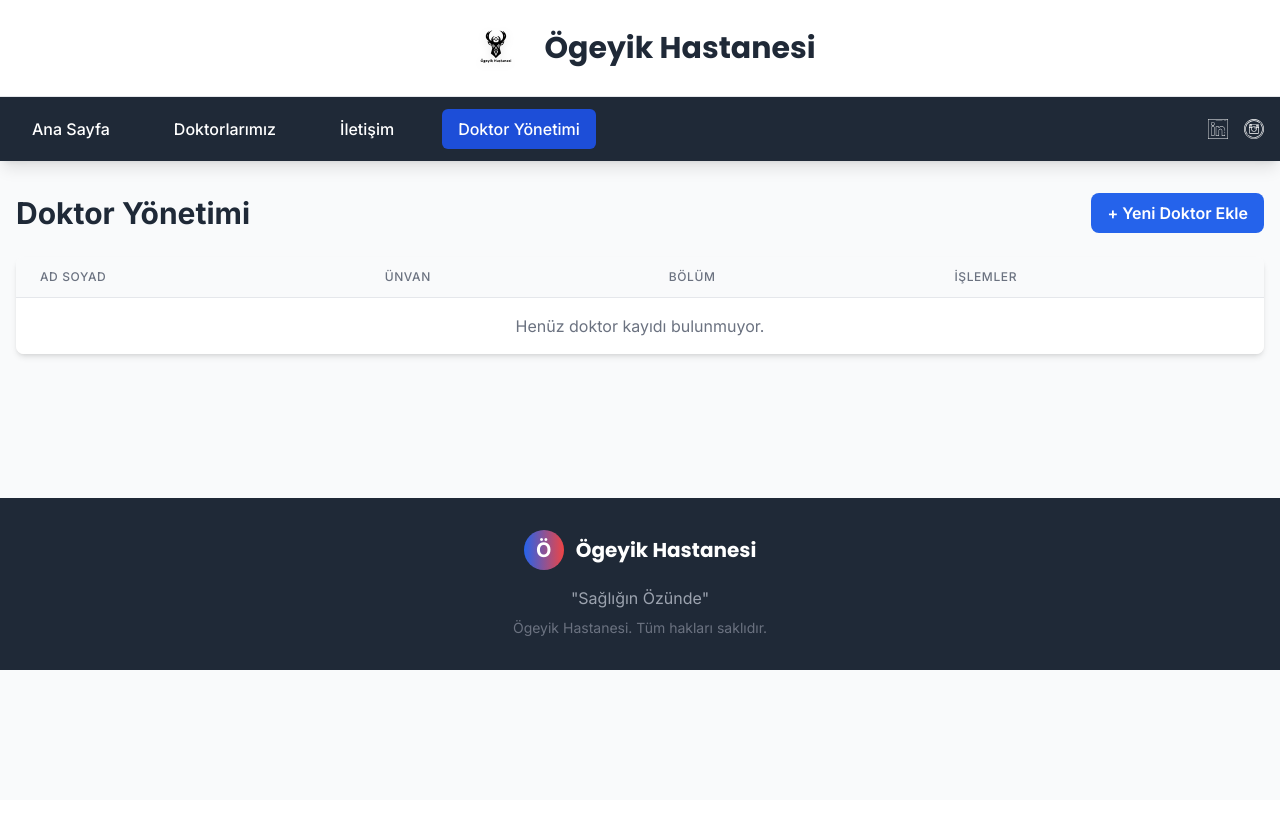
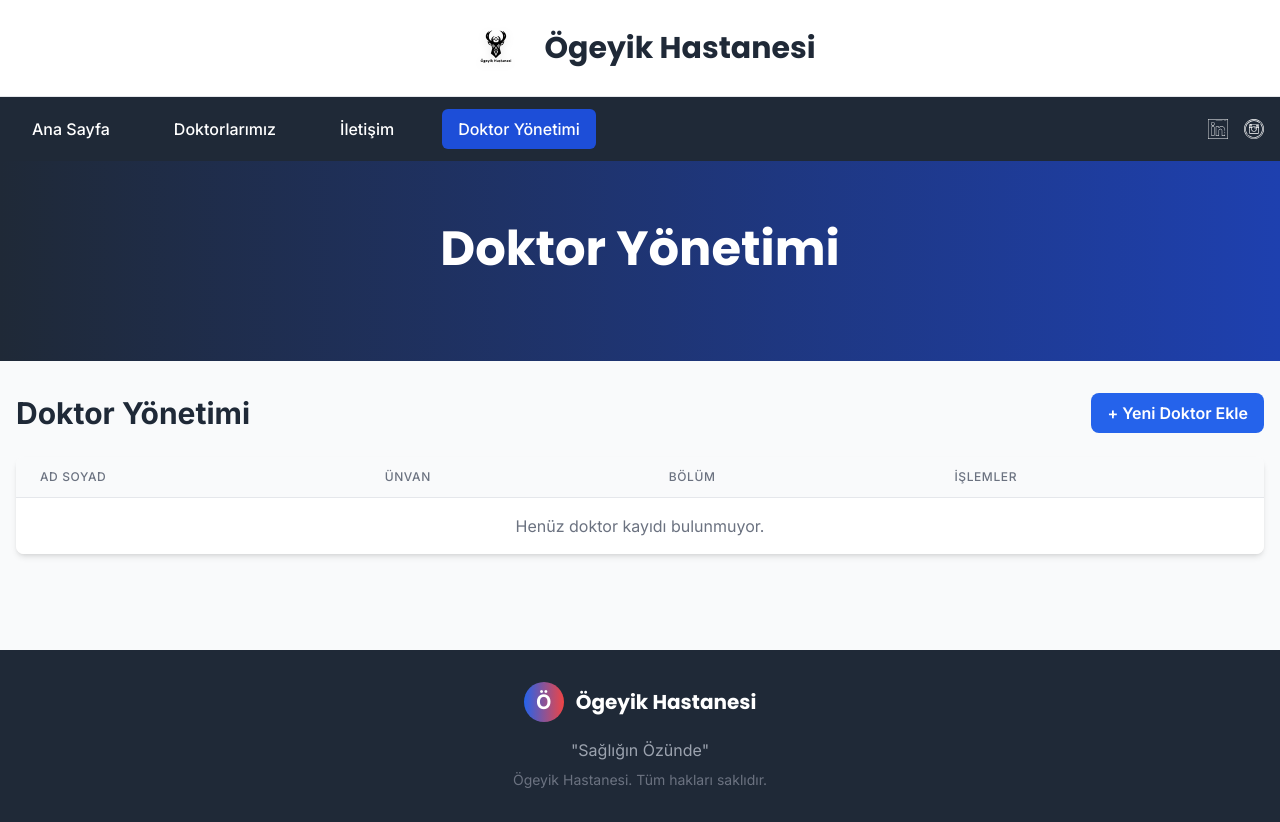
Before and after one commit to Fozunn/hastane_projesi, a Django app: page /doktor-yonetimi/ in a window 1280 px wide. Before the commit the page ends 670 px from the top, so only its background shows below. Run offline with Django 5.2, Linux system fonts and the light colour scheme; data that the repository does not hold is empty; some libraries are stand-ins or nearby versions.

Commit message:
Revize bitti

```diff
--- a/hasta_yonetim/templates/hasta_yonetim/ana_sablon.html
+++ b/hasta_yonetim/templates/hasta_yonetim/ana_sablon.html
@@ -22,7 +22,7 @@
         }
     </style>
 </head>
-<body class="bg-gray-50 min-h-screen">
+<body class="bg-gray-50 min-h-screen flex flex-col">
 
     <div class="bg-white border-b border-gray-200 py-4">
         <div class="container mx-auto px-4">
--- a/hasta_yonetim/templates/hasta_yonetim/doktor_detay.html
+++ b/hasta_yonetim/templates/hasta_yonetim/doktor_detay.html
@@ -68,9 +68,6 @@
                 <div class="bg-gray-50 px-8 py-6 border-t border-gray-200">
                     <div class="flex justify-between items-center">
                         <a href="{% url 'doktorlarimiz' %}" class="flex items-center text-blue-600 hover:text-blue-800 font-medium transition-colors duration-200">
-                            <svg class="w-5 h-5 mr-2" fill="none" stroke="currentColor" viewBox="0 0 24 24">
-                                <path stroke-linecap="round" stroke-linejoin="round" stroke-width="2" d="M10 19l-7-7m0 0l7-7m-7 7h18"/>
-                            </svg>
                             Doktorlarımıza Geri Dön
                         </a>
                     </div>
--- a/hasta_yonetim/templates/hasta_yonetim/doktor_listesi.html
+++ b/hasta_yonetim/templates/hasta_yonetim/doktor_listesi.html
@@ -3,6 +3,15 @@
 {% block title %}Doktor Yönetimi - Ögeyik Hastanesi{% endblock %}
 
 {% block content %}
+
+<section class="bg-gradient-to-r from-gray-800 to-blue-800  text-white py-16">
+    <div class="container mx-auto px-4 text-center">
+        <h1 class="text-4xl md:text-5xl font-bold mb-6 logo-font">
+            Doktor Yönetimi
+        </h1>
+    </div>
+</section>
+
 <div class="container mx-auto px-4 py-8">
     <div class="flex justify-between items-center mb-6">
         <h1 class="text-3xl font-bold text-gray-800">Doktor Yönetimi</h1>
@@ -58,8 +67,4 @@
             </table>
         </div>
     </div>
-
-    <div class="mt-12">
-    </div>
-</div>
 {% endblock %}
--- a/hasta_yonetim/templates/hasta_yonetim/doktorlarimiz.html
+++ b/hasta_yonetim/templates/hasta_yonetim/doktorlarimiz.html
@@ -29,8 +29,8 @@
                         </h3>
                     </a>
                 </div>
-                <div class="p-6 text-center">
-                    <p class="text-sm md:text-base font-bold uppercase text-gray-800 mb-auto">{{ doktor.get_bolum_display }}</p>
+                <div class="p-6 text-center flex flex-col space-y-2">
+                    <p class="text-lg text-base font-bold uppercase text-gray-800 mb-auto">{{ doktor.get_bolum_display }}</p>
                     {% if doktor.bio %}
                         <p class="text-gray-600 text-sm leading-relaxed">{{ doktor.bio }}</p>
                     {% endif %}
--- a/hasta_yonetim/urls.py
+++ b/hasta_yonetim/urls.py
@@ -12,6 +12,7 @@ urlpatterns = [
     path('doktor-ekle/', views.doktor_ekle, name='doktor_ekle'),
     path('doktor-duzenle/<int:id>/', views.doktor_duzenle, name='doktor_duzenle'),
     path('doktor-sil/<int:id>/', views.doktor_sil, name='doktor_sil'),
+    path('doktor-foto-sil/<int:id>/', views.doktor_foto_sil, name='doktor_foto_sil'),
 
     # Doktor Detay (Ziyaretçiler için)
     path('doktor/<int:id>/', views.doktor_detay, name='doktor_detay'),
--- a/hasta_yonetim/views.py
+++ b/hasta_yonetim/views.py
@@ -112,3 +112,18 @@ def doktor_detay(request, id):
         'ilgili_doktorlar': ilgili_doktorlar
     }
     return render(request, 'hasta_yonetim/doktor_detay.html', context)
+
+
+def doktor_foto_sil(request, id):
+    """Doktor fotoğrafını sil"""
+    doktor = get_object_or_404(Doktor, id=id)
+
+    if doktor.foto:
+        doktor.foto.delete()
+        doktor.foto = None
+        doktor.save()
+        messages.success(request, f'{doktor.ad_soyad} fotoğrafı başarıyla silindi.')
+    else:
+        messages.error(request, 'Silinecek fotoğraf bulunamadı.')
+
+    return redirect('doktor_duzenle', id=doktor.id)
```
Also changed, not shown: hasta_yonetim/templates/hasta_yonetim/doktor_form.html (+13 -1 lines).
